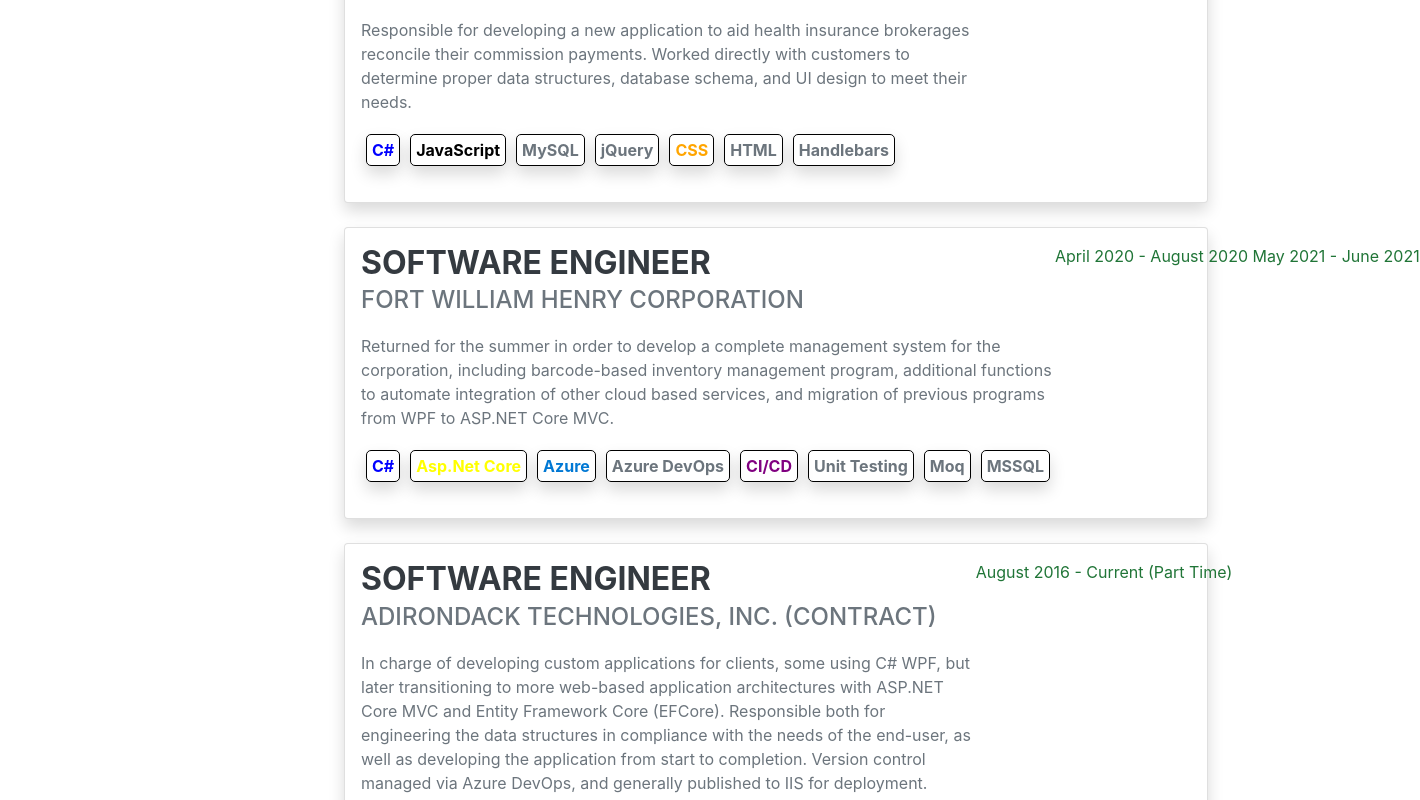
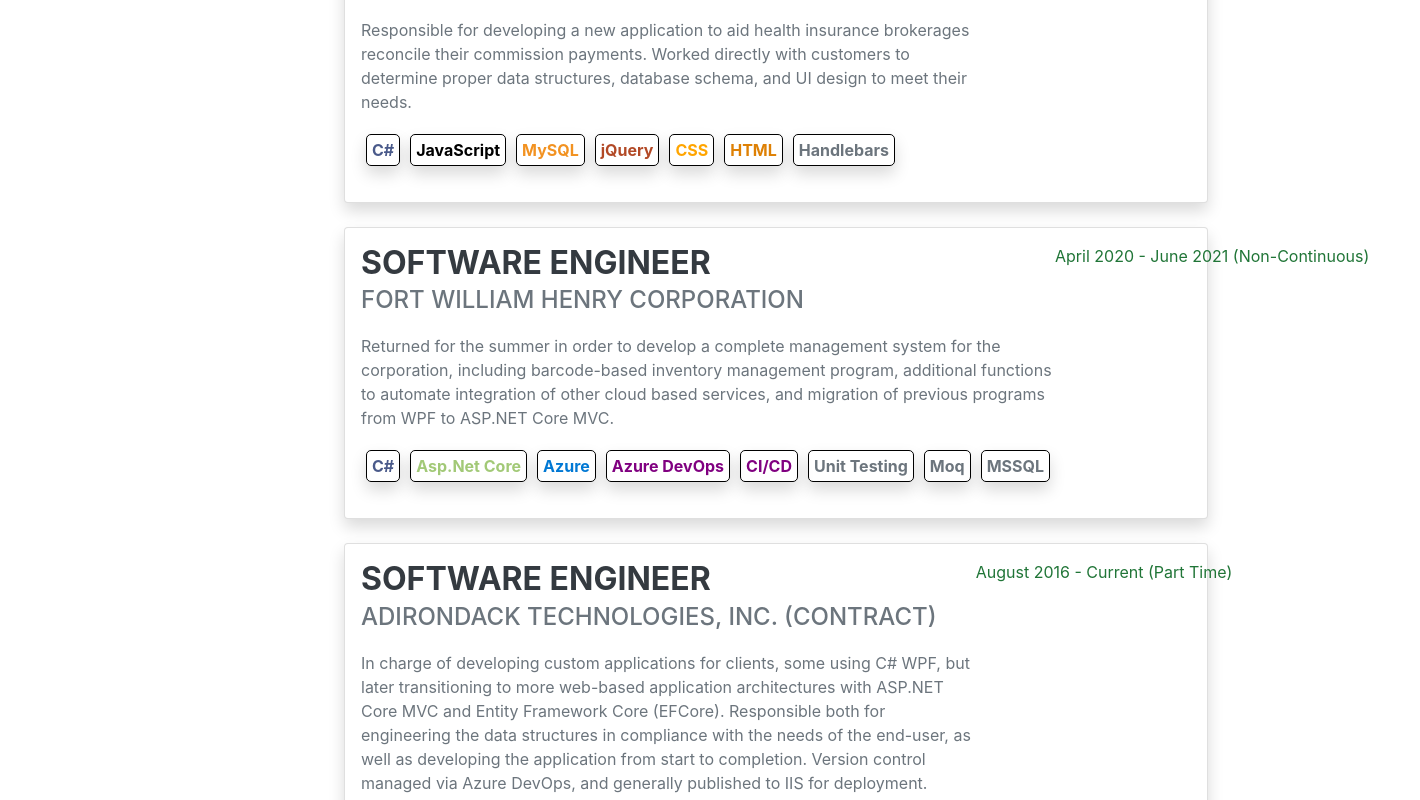
Before and after one commit to RobScheidegger/portfolio, a React (Create React App) app: page / in a window 1280 px wide. Shown: the part 2040-2840 px from the top of the page, 1420 px wide, since content can reach past the window. Built offline with nearby package versions, Linux system fonts and the light colour scheme; a web font is replaced by a local one.

Commit message:
update courses and add more tag styles

```diff
--- a/src/components/CoursesSection.jsx
+++ b/src/components/CoursesSection.jsx
@@ -3,23 +3,110 @@
 
 const courseList = [
     {
+        name: "Complex Analysis",
+        number: "MATH 1260",
+        semester: "Fall 2021",
+        category: "current",
+        technologies: ["Analysis", "Problem Solving"]
+    },
+    {
+        name: "Computer Systems",
+        number: "CSCI 0330",
+        semester: "Fall 2021",
+        category: "current",
+        technologies: ["Systems", "C", "Assembly"]
+    },
+    {
+        name: "Artificial Intelligence",
+        number: "CSCI 1410",
+        semester: "Fall 2021",
+        category: "current",
+        technologies: ["AI", "Machine Learning"]
+    },
+    {
+        name: "Design and Analysis of Algorithms",
+        number: "CSCI 1570",
+        semester: "Fall 2021",
+        category: "current",
+        technologies: ["Algorithms", "Problem Solving"]
+    },
+    {
+        name: "Quantum Mechanics A",
+        number: "PHYS 1410",
+        semester: "Fall 2021",
+        category: "current",
+        technologies: ["Physics", "Problem Solving"]
+    },
+    {
+        name: "Data Science",
+        number: "CSCI 1951A",
+        semester: "Summer 2021",
+        category: "past",
+        technologies: ["Python", "Tensoflow", "MapReduce", "PySpark"]
+    },
+    {
+        name: "Blockchains and Cryptocurrencies",
+        number: "CSCI 1951L",
+        semester: "Summer 2021",
+        category: "past",
+        technologies: ["Golang", "C++", "Solidity", "Distributed Systems/Consensus"]
+    },
+    {
+        name: "Electricity and Magnetism",
+        number: "PHYS 1980/0470",
+        semester: "Summer 2021",
+        category: "past",
+        technologies: ["Physics", "Problem Solving"]
+    },
+    {
+        name: "Abstract Algebra",
+        number: "MATH 1530",
+        semester: "Summer 2021",
+        category: "past",
+        technologies: ["Algebra", "Problem Solving"]
+    },
+    {
+        name: "Discrete Structures",
+        number: "CSCI 0220",
+        semester: "Spring 2021",
+        category: "past",
+        technologies: ["Algorithms", "Combinatorics", "Statistics"]
+    },
+    {
+        name: "Advanced Classical Mechanics",
+        number: "PHYS 0500",
+        semester: "Spring 2021",
+        category: "past",
+        technologies: ["Physics", "Problem Solving"]
+    },
+    {
         name: "Honors Linear Algebra",
         number: "MATH 0350",
-        semester: "Spring 2021"
+        semester: "Spring 2021",
+        category: "past",
+        technologies: ["Linear Algebra", "Algebra"]
     },
     {
         name: "Honors Calculus",
         number: "MATH 0350",
         semester: "Spring 2021",
-        technologies: []
+        technologies: ["Analysis"],
+        category: "past"
+    },
+    {
+        name: "Accelerated Introduction to Computer Science",
+        number: "CSCI 0190",
+        semester: "Fall 2021",
+        category: "past",
+        technologies: ["Pyret", "Unit Testing", "Algorithms"]
     }
 ]
 
 export default class CoursesSection extends React.Component {
     render(){
-        const courses = courseList.map(p => {
+        const courseRenderer = p => {
             return <div class="col-lg-6">
-                <div class="card shadow p-3 m-3">
+                <div class="card shadow p-3 m-2">
                     <h3><span class="mr-2">{p.name}</span></h3>
                     <div class="row">
                         <div class="col-lg-6">
@@ -36,12 +123,25 @@
                     </p>
                 </div>
             </div>
-        });
+        };
+
+        const currentCourses = courseList.filter(c => c.category === "current").map(courseRenderer);
+        const pastCourses = courseList.filter(c => c.category === "past");
+        const cs = pastCourses.filter(c => c.number.toLowerCase().substring(0,4) === "csci").map(courseRenderer);
+        const other = pastCourses.filter(c => c.number.toLowerCase().substring(0,4) !== "csci").map(courseRenderer);
         return <section class="resume-section" id="courses">
             <div class="resume-section-content">
-                <h2 class="mb-5">Courses</h2>
+                <h2 class="mb-5">Current Courses</h2>
                 <div class="row">
-                    {courses}
+                    {currentCourses}
+                </div>
+                <h2 class="mb-5">Computer Science Courses</h2>
+                <div class="row">
+                    {cs}
+                </div>
+                <h2 class="mb-5">Other Courses</h2>
+                <div class="row">
+                    {other}
                 </div>
             </div>
         </section>;
--- a/src/components/ExperienceSection.jsx
+++ b/src/components/ExperienceSection.jsx
@@ -15,7 +15,7 @@
         position: "Software Engineer",
         description: "Returned for the summer in order to develop a complete management system for the corporation, including barcode-based inventory management program, "
             + "additional functions to automate integration of other cloud based services, and migration of previous programs from WPF to ASP.NET Core MVC.",
-        timeframe: "April 2020 - August 2020\nMay 2021 - June 2021",
+        timeframe: "April 2020 - June 2021 (Non-Continuous)",
         technologies: ["C#", "Asp.Net Core", "Azure", "Azure DevOps", "CI/CD", "Unit Testing", "Moq", "MSSQL"]
     },
     {
--- a/src/components/ProjectsSection.jsx
+++ b/src/components/ProjectsSection.jsx
@@ -12,7 +12,8 @@
     {
         name: "Personal Web Site (This)",
         description: "A place for me to give a breif overview of who I am and what I have done and will do. "
-            + "Published for free on Ezure as a React static web app, using GitHub actions to automate deployment on commit.",
+            + "Published for free on Azure as a React static web app, using GitHub actions to automate deployment on commit.",
+        github: "https://github.com/RobScheidegger/robscheidegger.github.io",
         technologies: ["React", "HTML", "CSS", "JavaScript"]
     },
     {
--- a/src/components/TechnologyBadge.jsx
+++ b/src/components/TechnologyBadge.jsx
@@ -2,15 +2,20 @@
 
 const technologyColors = {
     "sql": "orange",
+    "html": "#de8004",
     "css": "orange",
-    "blazor webassembly": "blue",
-    "c#": "blue",
-    "asp.net core": "yellow",
+    "blazor": "#58289c",
+    "c#": "#4a5a8a",
+    "asp.net core": "#a2c977",
     "azure": "#0078d4",
     "ci/cd": "purple",
     "react": "#61dafb",
     "javascript": "black",
-    "typescript": "#3178c6"
+    "typescript": "#3178c6",
+    "jquery": "#b24926",
+    "mysql": "#f29221",
+    "mocha": "brown",
+    "azure devops": "purple"
 };
 
 const style = {
```
